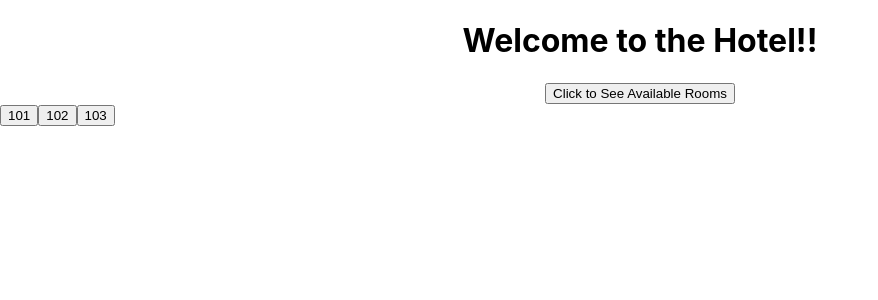
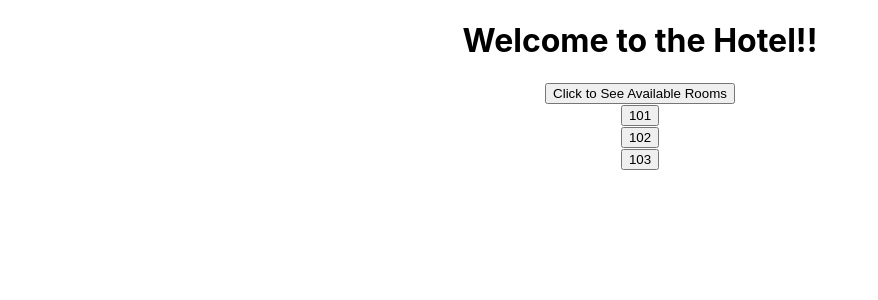
Before and after one commit to stephen-kovolski/react-game-app, a React (Create React App) app: page / in a window 1280 px wide. Shown: the top 300 px of the page, without its empty margins (0-878 px from the left). Built offline with nearby package versions, Linux system fonts and the light colour scheme.

Commit message:
combining components

```diff
--- a/src/App.js
+++ b/src/App.js
@@ -1,17 +1,17 @@
 import './App.css';
 import Welcome from './components/Welcome';
-import PickRoom from './components/PickRoom';
+// import PickRoom from './components/PickRoom';
 
 
 function App() {
   return (
     <div className="App">
       <Welcome />
-      <div className='roomButton'>
+      {/* <div className='roomButton'>
         <PickRoom room="101" />
         <PickRoom room="102" />
         <PickRoom room="103" />
-      </div>
+      </div> */}
     </div>
   );
 }
--- a/src/components/PickRoom.js
+++ /dev/null
@@ -1,19 +0,0 @@
-import React from "react";
-import { useState } from "react";
-
-
-
-function PickRoom(props) {
-    const [roomAvailable, setRoomAvailable] = useState(true); // Added state to track room availability
-
-    if (!roomAvailable) {
-      return null; // Return null to remove the button from the DOM if the room is not available
-    }
-
-    return (
-      <div>
-        <button onClick={() => setRoomAvailable(false)}>{props.room}</button> {/* Updated to set roomAvailable to false on button click */}
-      </div>
-    )
-  }
-export default PickRoom;
--- a/src/components/Welcome.js
+++ b/src/components/Welcome.js
@@ -1,4 +1,5 @@
 import React from "react";
+import { useState } from "react";
 
 let rooms = [
     { "room number": 101, "available": true },
@@ -13,11 +14,28 @@ let rooms = [
 console.log(rooms);
 }
 
+function PickRoom(props) {
+const [roomAvailable, setRoomAvailable] = useState(true); // Added state to track room availability
+
+if (!roomAvailable) {
+    return null; // Return null to remove the button from the DOM if the room is not available
+}
+
+return (
+    <div>
+    <button onClick={() => setRoomAvailable(false)}>{props.room}</button> {/* Updated to set roomAvailable to false on button click */}
+    </div>
+)
+}
+
 function Welcome() {
     return (
       <div>
         <h1>Welcome to the Hotel!!</h1>
         <button onClick={roomLogic}>Click to See Available Rooms</button>
+        <PickRoom room="101"/>
+        <PickRoom room="102"/>
+        <PickRoom room="103" />
       </div>
     )
   }
```
Lines whose indentation alone changed are shown as unchanged.
